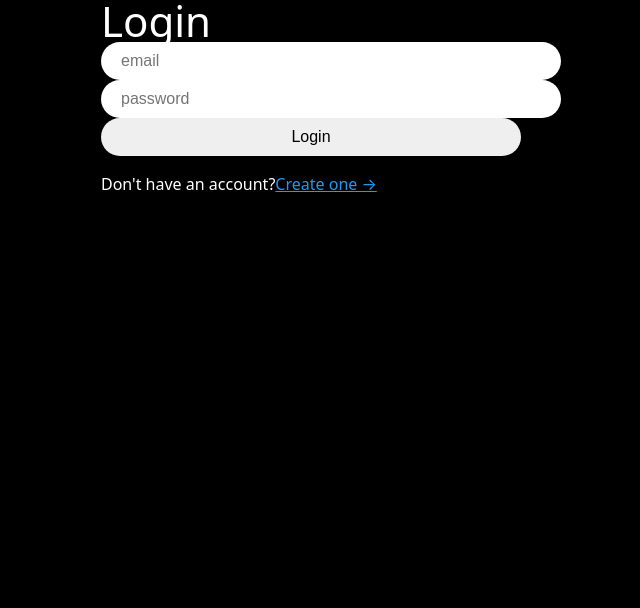
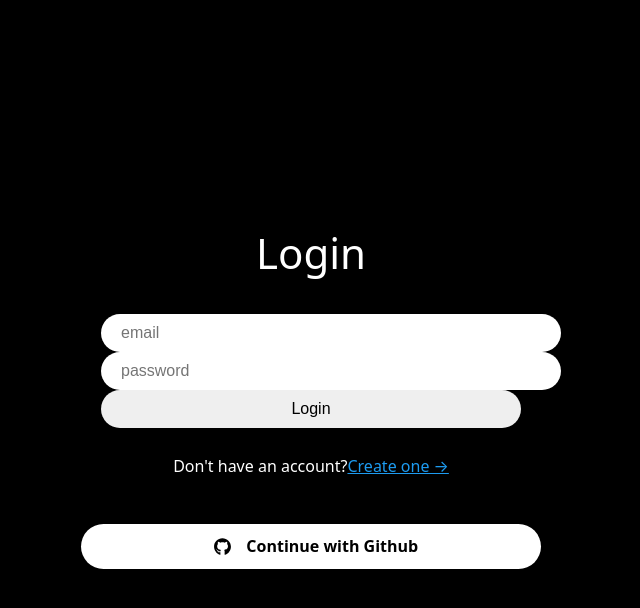
Before and after one commit to 0ct25th/react-study, a React (Vite) app in the folder nwitter-reloaded/: page /login in a window 1280 px wide. Shown: the top 608 px of the page, without its empty margins (329-969 px from the left). Built offline with nearby package versions, Linux system fonts and the light colour scheme.

Commit message:
3.5 done

```diff
--- a/nwitter-reloaded/src/components/auth-components.ts
+++ b/nwitter-reloaded/src/components/auth-components.ts
@@ -1,16 +1,18 @@
 import { styled } from "styled-components";
 
 export const Wrapper = styled.div`
-  height: 100%;
+  height: 100vh;
   display: flex;
   flex-direction: column;
-  aligh-items: center;
+  align-items: center;
+  justify-content: center;
   width: 420px;
   padding: 50px 0px;
 `;
 
 export const Title = styled.h1`
   font-size: 42px;
+  margin-bottom: 40px;
 `;
 
 export const Form = styled.form`
@@ -42,7 +44,7 @@
 `;
 
 export const Switcher = styled.span`
-  margin-top: 20px;
+  margin-top: 30px;
   a {
     color: #1d9bf0;
   }
--- /dev/null
+++ b/nwitter-reloaded/src/components/github-btn.tsx
@@ -0,0 +1,44 @@
+import styled from "styled-components";
+import { auth } from "../firebase";
+import { GithubAuthProvider, signInWithPopup } from "firebase/auth";
+import { useNavigate } from "react-router-dom";
+
+const Button = styled.span`
+  margin-top: 50px;
+  background-color: white;
+  font-weight: 600;
+  width: 100%;
+  color: black;
+  padding: 10px 20px;
+  border-radius: 50px;
+  border: 0;
+  display: flex;
+  gap: 5px;
+  align-items: center;
+  justify-content: center;
+`;
+
+const Logo = styled.img`
+  height: 25px;
+`;
+
+export default function GithubButton() {
+  const navigate = useNavigate();
+
+  const onClick = async () => {
+    try {
+      const provider = new GithubAuthProvider();
+      await signInWithPopup(auth, provider);
+      navigate("/");
+    } catch (error) {
+      console.error(error);
+    }
+  };
+
+  return (
+    <Button onClick={onClick}>
+      <Logo src="/github-logo.svg" />
+      Continue with Github
+    </Button>
+  );
+}
--- a/nwitter-reloaded/src/routes/create-auccrount.tsx
+++ b/nwitter-reloaded/src/routes/create-auccrount.tsx
@@ -3,7 +3,14 @@
 import { createUserWithEmailAndPassword, updateProfile } from "firebase/auth";
 import { FirebaseError } from "firebase/app";
 import { Form, Link, useNavigate } from "react-router-dom";
-import { Error, Input, Switcher, Title, Wrapper } from "../components/auth-components";
+import {
+  Error,
+  Input,
+  Switcher,
+  Title,
+  Wrapper,
+} from "../components/auth-components";
+import GithubButton from "../components/github-btn";
 
 export default function CreateAccount() {
   const navigate = useNavigate();
@@ -90,6 +97,7 @@
       <Switcher>
         Already have an account? <Link to="/login">Login &rarr;</Link>
       </Switcher>
+      <GithubButton />
     </Wrapper>
   );
 }
--- a/nwitter-reloaded/src/routes/login.tsx
+++ b/nwitter-reloaded/src/routes/login.tsx
@@ -4,6 +4,7 @@
 import { Form, Link, useNavigate } from "react-router-dom";
 import { auth } from "../firebase";
 import { Error, Input, Switcher, Title, Wrapper } from "../components/auth-components";
+import GithubButton from '../components/github-btn';
 
 export default function CreateAccount() {
   const navigate = useNavigate();
@@ -74,6 +75,7 @@
         Don't have an account?
         <Link to="/create-account">Create one &rarr;</Link>
       </Switcher>
+      <GithubButton />
     </Wrapper>
   );
 }
```
Also changed, not shown: nwitter-reloaded/public/github-logo.svg (added).
